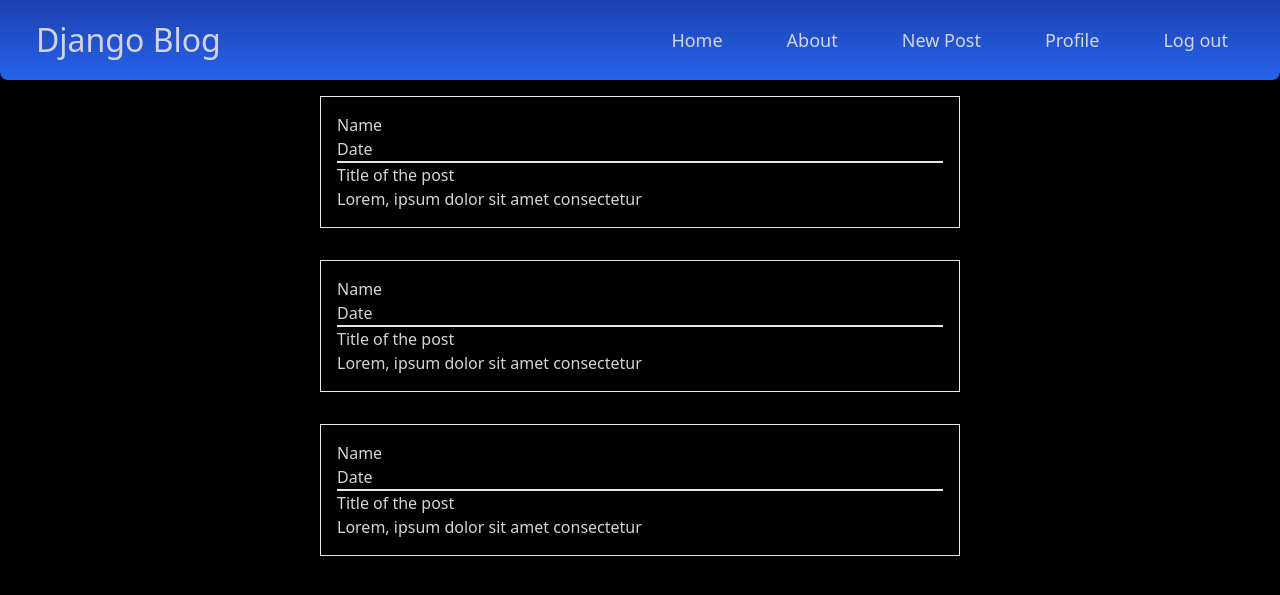
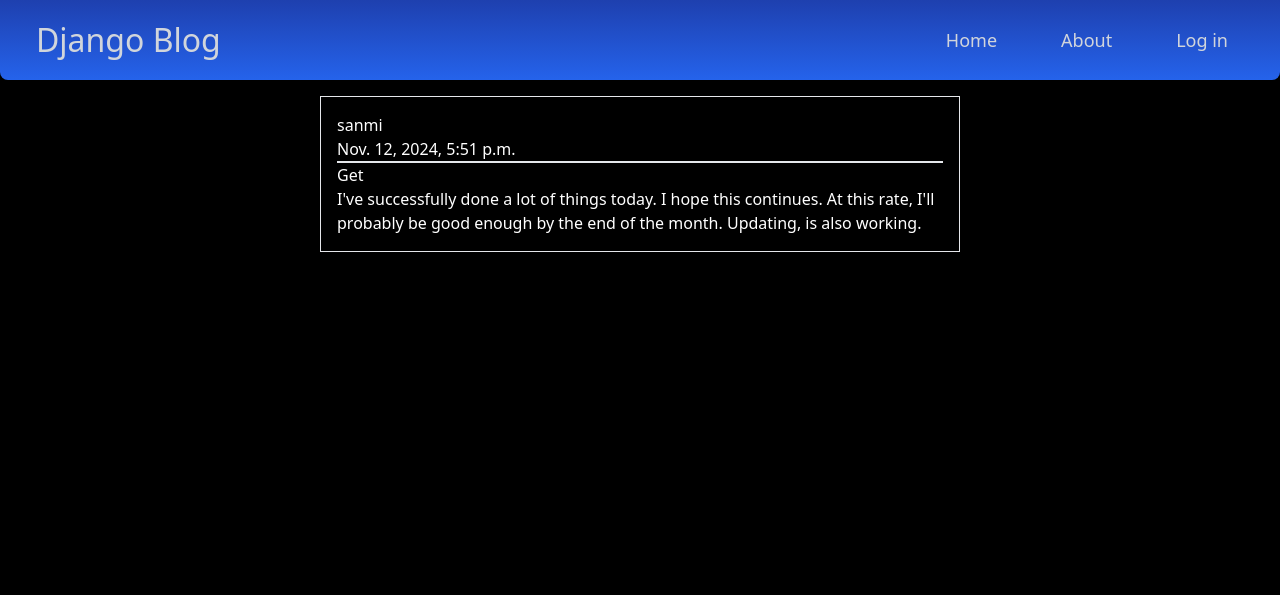
Before and after one commit to boladeE/Django_blog, a Django app: page / in a window 1280 px wide. Shown: the top 595 px of the page. Run offline with Django 5.2, Linux system fonts and the light colour scheme; data comes from the database, SQL or seed files in the repository; both versions use the stored data as it was after the commit; some libraries are stand-ins or nearby versions.

Commit message:
Using function based views

```diff
--- a/blog_project/blog_app/blog_urls.py
+++ b/blog_project/blog_app/blog_urls.py
@@ -3,5 +3,8 @@ from . import views
 
 urlpatterns = [
     path("", views.home_page, name='home_page'),
-    path("input", views.user_input)
+    path("new_post", views.new_post, name='new_post_page'),
+    path("user_post/<int:pk>", views.reading_posts, name='reading_post_page'),
+    path("update_user_post/<int:pk>", views.updating_posts, name='updating_post_page'),
+    path("delete_post/<int:pk>", views.deleting_posts, name='delete_post_page')
 ]
--- a/blog_project/blog_app/templates/blog_app/user_input.html
+++ b/blog_project/blog_app/templates/blog_app/base.html
@@ -4,13 +4,10 @@
     <meta charset="UTF-8">
     <meta name="viewport" content="width=device-width, initial-scale=1.0">
     <title>Document</title>
+    <script src="https://cdn.tailwindcss.com"></script>
 </head>
-<body>
-    <form method="POST">
-        {% csrf_token %}
-        <input type="text" name="Input 1">
-        <input type="text" name="Input 2">
-        <input type="submit">
-    </form>
+<body class='p-0 m-0 box-border bg bg-black'>
+
+    {% block content %}{% endblock %}
 </body>
 </html>
--- a/blog_project/blog_app/templates/blog_app/index.html
+++ b/blog_project/blog_app/templates/blog_app/index.html
@@ -1,51 +1,38 @@
-<!DOCTYPE html>
-<html lang="en">
-<head>
-    <meta charset="UTF-8">
-    <meta name="viewport" content="width=device-width, initial-scale=1.0">
-    <title>Document</title>
-    <script src="https://cdn.tailwindcss.com"></script>
-</head>
-<body class='p-0 m-0 box-border bg bg-black text-gray-300'>
+{% extends "blog_app/base.html" %}
+
+{% block content %}
     <nav class="w-full bg-gradient-to-t from-blue-600 to-blue-800 px-5 flex justify-between items-center rounded-b-lg ">
         <a href="#" class="text-gray-300 p-4 text-[2rem]">Django Blog</a>
         <div class="flex justify-end items-center ">
             <a href="#" class="text-gray-300 px-4 mx-4 text-lg hover:bg-black rounded-md">Home</a>
             <a href="#" class="text-gray-300 px-4 mx-4 text-lg hover:bg-black rounded-md">About</a>
-            <a href="#" class="text-gray-300 px-4 mx-4 text-lg hover:bg-black rounded-md">New Post</a>
-            <a href="#" class="text-gray-300 px-4 mx-4 text-lg hover:bg-black rounded-md">Profile</a>
-            <a href="#" class="text-gray-300 px-4 mx-4 text-lg hover:bg-black rounded-md">Log out</a>
+
+            {% if user.is_authenticated %}
+                <a href="{% url 'new_post_page' %}" class="text-gray-300 px-4 mx-4 text-lg hover:bg-black rounded-md">New Post</a>
+                <a href="#" class="text-gray-300 px-4 mx-4 text-lg hover:bg-black rounded-md">Profile</a>
+                <a href="{%url 'log_out_page'%}" class="text-gray-300 px-4 mx-4 text-lg hover:bg-black rounded-md">Log out</a>
+            {% else %}
+                <a href="{%url 'sign_in_page'%}" class="text-gray-300 px-4 mx-4 text-lg hover:bg-black rounded-md">Log in</a>
+            {% endif %}
         </div>
     </nav>
 
 
     <!-- Where the blogs will be displayed -->
-    <div class="container mx-auto flex flex-col max-w-[50%]">
+    <div class="container mx-auto flex flex-col max-w-[50%] text-white">
 
         <!-- Individual cards that displays the blogs -->
-        <div class="border p-4 my-4">
-            <p>Name</p>
-            <p>Date</p>
-            <div class="border"></div>
-            <h1>Title of the post</h1>
-            <p>Lorem, ipsum dolor sit amet consectetur </p>
-        </div>
+         {% for post in posts %}
+         <a href="{% url 'reading_post_page' pk=post.id%}">
+            <div class="border p-4 my-4">
+                <p>{{post.user}}</p>
+                <p>{{post.date_posted}}</p>
+                <div class="border"></div>
+                <h1>{{post.title}}</h1>
+                <p>{{post.content}}</p>
+            </div>
+         </a>
 
-        <div class="border p-4 my-4">
-            <p>Name</p>
-            <p>Date</p>
-            <div class="border"></div>
-            <h1>Title of the post</h1>
-            <p>Lorem, ipsum dolor sit amet consectetur </p>
-        </div>
-
-        <div class="border p-4 my-4">
-            <p>Name</p>
-            <p>Date</p>
-            <div class="border"></div>
-            <h1>Title of the post</h1>
-            <p>Lorem, ipsum dolor sit amet consectetur </p>
-        </div>
+         {% endfor %}
     </div>
-</body>
-</html>
+{% endblock %}
--- a/blog_project/blog_app/views.py
+++ b/blog_project/blog_app/views.py
@@ -1,24 +1,44 @@
-from django.shortcuts import render
+from django.shortcuts import render, redirect
 from .models import Post
+from .forms import NewPostForm
+from django.utils.decorators import method_decorator
+from django.contrib.auth.decorators import login_required
+
 
 def home_page(request):
     autumn = Post.objects.all()
     return render(request, 'blog_app/index.html', {'posts': autumn})
 
-def user_input(request):
-    print(type(request))
+
+def reading_posts(request, pk):
+    specific_post = Post.objects.get(pk=pk)
+    return render(request, 'blog_app/specific_post.html', {'specific_post': specific_post})
+
+def deleting_posts(request, pk):
+    specific_post = Post.objects.get(pk=pk)
+    specific_post.delete()
+    return redirect('home_page')
+
+def updating_posts(request, pk):
+    post = Post.objects.get(pk=pk)
     if request.method == 'POST':
-        print(request.POST.get('Input 1'))
-        print(request.POST.get('Input 2'))
-    return render(request, 'blog_app/user_input.html')
-# Create your views here.
+        form = NewPostForm(request.POST, instance=post)  # Bind form to the existing post instance
+        if form.is_valid():
+            form.save()  # Save the changes to the database
+            return redirect('home_page')  # Redirect to a detail view or another page
+    else:
+        form = NewPostForm(instance=post)
+    return render(request, 'blog_app/post.html', {'new_post_form': form})
 
-# print(type(request))
-#     if request.method == 'POST':
-#         form = signUp(request.POST)
-#         if form.is_valid():
-#             form.save()
-#             return redirect('home_page')
-#     else:
-#         form = signUp()
-#     return render(request, 'user_app/sign_up.html', {'sign_up': form})
+def new_post(request):
+    form = NewPostForm()
+    if request.method == 'POST':
+        title = request.POST.get('title')
+        content = request.POST.get('content')
+        author = request.user
+
+        # Create and save a new BlogPost instance
+        blog_post = Post(title=title, content=content, user=author)
+        blog_post.save()
+        return redirect('home_page')
+    return render(request, 'blog_app/post.html', {'new_post_form': form})
--- a/blog_project/user_app/forms.py
+++ b/blog_project/user_app/forms.py
@@ -3,7 +3,7 @@ from django.contrib.auth.forms import UserCreationForm
 from django import forms
 from django.contrib.auth.models import User
 
-class signUp(UserCreationForm):
+class SignUpForm(UserCreationForm):
 
     class Meta:
         model = User
--- a/blog_project/user_app/user_app_urls.py
+++ b/blog_project/user_app/user_app_urls.py
@@ -3,5 +3,6 @@ from . import views
 
 urlpatterns = [
     path("sign_up", views.sign_up, name='sign_up_page'),
-    path("sign_in", views.sign_in, name='sign_in_page')
+    path("sign_in", views.sign_in, name='sign_in_page'),
+    path("log_out", views.log_out, name='log_out_page')
 ]
```
Also changed, not shown: blog_project/blog_app/forms.py (added, +7 -0 lines), blog_project/blog_app/templates/blog_app/post.html (added, +14 -0 lines), blog_project/blog_app/templates/blog_app/specific_post.html (added, +14 -0 lines), blog_project/blog_project/settings.py (+6 -1 lines), blog_project/user_app/templates/user_app/sign_in.html (+8 -22 lines), blog_project/user_app/templates/user_app/sign_up.html (+9 -22 lines), blog_project/user_app/views.py (+22 -11 lines), blog_project/db.sqlite3.
